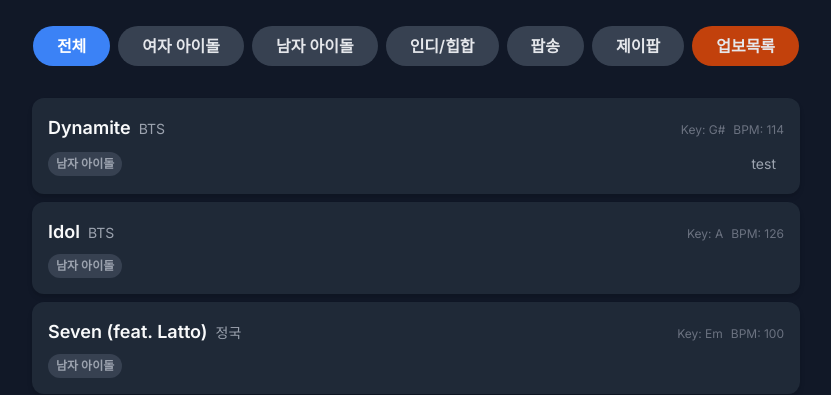
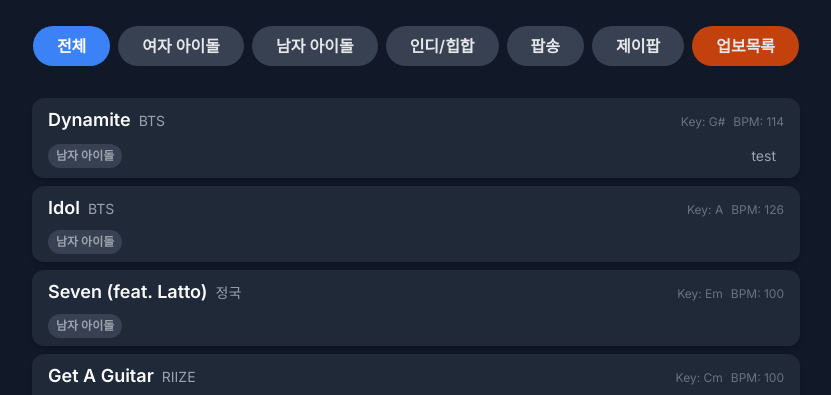
Before and after one commit to sevicemoth/test01, a plain HTML site: page index.html in a window 1280 px wide. Shown: the part 374-769 px from the top of the page, without its empty margins (224-1055 px from the left). Drawn offline with nearby package versions, Linux system fonts and the light colour scheme.

Commit message:
노래카드의 위아래 패딩 수정
card.className = 'bg-gray-800 p-4 rounded-xl shadow-md transform card-hover-scale transition-transform duration-300 cursor-pointer';


->
card.className = 'bg-gray-800 px-4 py-2 rounded-xl shadow-md transform card-hover-scale transition-transform duration-300 cursor-pointer';

```diff
--- a/index.html
+++ b/index.html
@@ -414,7 +414,7 @@
                 songsToRender.forEach(song => {
                     const card = document.createElement('div');
                     // 호버 스케일 효과를 위한 새로운 클래스 적용
-                    card.className = 'bg-gray-800 p-4 rounded-xl shadow-md transform card-hover-scale transition-transform duration-300 cursor-pointer';
+                    card.className = 'bg-gray-800 px-4 py-2 rounded-xl shadow-md transform card-hover-scale transition-transform duration-300 cursor-pointer';
 
                     let tagsHtml = '';
                     if (song.category === '업보목록') {
```
